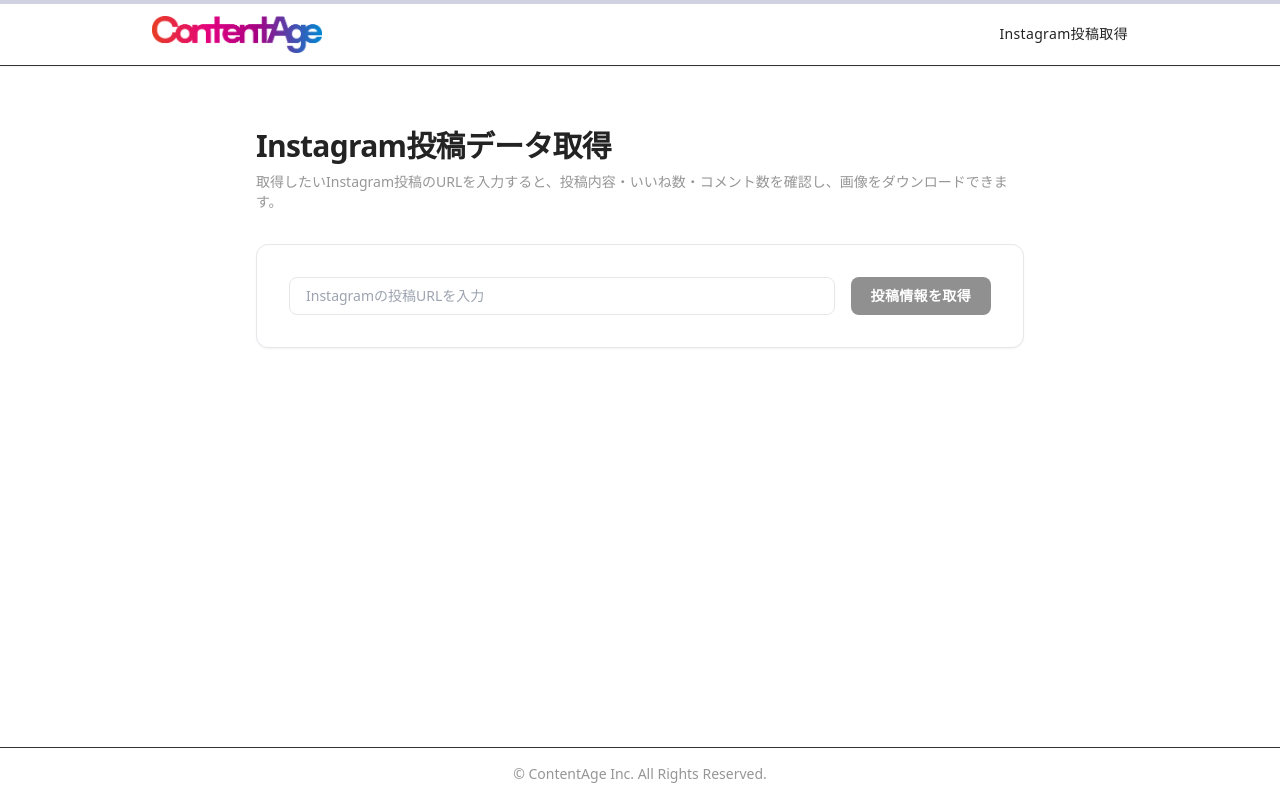
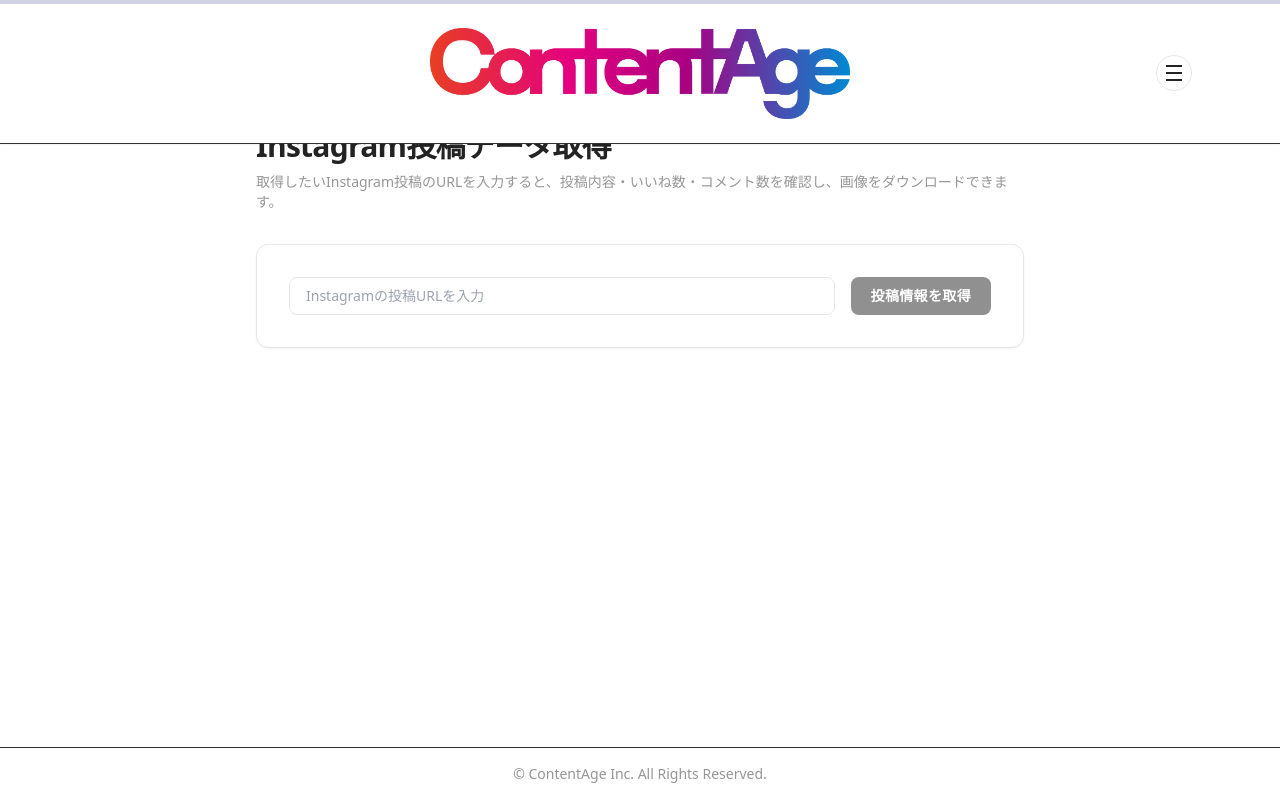
Before and after one commit to teishito/ContentAge-front, a Next.js app: page /instagram-post in a window 1280 px wide. Built offline with nearby package versions, Linux system fonts and the light colour scheme.

Commit message:
Update Header.jsx

```diff
--- a/components/Header.jsx
+++ b/components/Header.jsx
@@ -1,7 +1,10 @@
+import { useState } from "react";
 import Link from "next/link";
 import Image from "next/image";
 
 export default function Header() {
+  const [open, setOpen] = useState(false);
+
   return (
     <header className="fixed top-0 left-0 w-full z-50 bg-[var(--color-BG)] border-b border-[var(--color-BDB)] shadow-sm">
       {/* 上部グラデーションライン */}
@@ -9,26 +12,46 @@
         <div className="h-full w-full bg-[var(--color-GradLG)]" />
       </div>
 
-      <div className="max-w-5xl mx-auto flex justify-between items-center px-4 md:px-6 py-3">
-        <Link href="/" className="flex items-center gap-3">
+      <div className="relative max-w-6xl mx-auto flex items-center justify-center px-4 md:px-6 py-6">
+        {/* ロゴ（中央・大きめ） */}
+        <Link href="/" className="flex items-center justify-center">
           <Image
-            src="/ContentAge.png" // ロゴパスを環境に合わせて変更
+            src="/ContentAge.png"
             alt="ContentAge"
-            width={170}
-            height={32}
+            width={720}      // 元画像の解像度に近めでOK
+            height={144}
+            className="w-[260px] md:w-[360px] lg:w-[420px] h-auto"
             priority
           />
         </Link>
 
-        {/* 右側メニュー（必要に応じて増やせる） */}
-        <nav className="hidden md:flex items-center gap-6 text-sm tracking-wide">
+        {/* ハンバーガーメニュー（右上） */}
+        <button
+          type="button"
+          onClick={() => setOpen((v) => !v)}
+          aria-label="メニュー"
+          className="absolute right-4 md:right-6 inline-flex h-9 w-9 items-center justify-center rounded-full border border-[var(--color-BDB)]/40 bg-[var(--color-W)] hover:bg-[var(--color-BGKEY)]/40 transition"
+        >
+          <span className="sr-only">メニュー</span>
+          <div className="space-y-[5px]">
+            <span className="block h-[2px] w-4 bg-[var(--color-B)]" />
+            <span className="block h-[2px] w-4 bg-[var(--color-B)]" />
+            <span className="block h-[2px] w-4 bg-[var(--color-B)]" />
+          </div>
+        </button>
+
+        {/* ドロップダウンメニュー */}
+        {open && (
+          <nav className="absolute right-4 md:right-6 top-full mt-2 w-52 rounded-lg border border-[var(--color-BDB)]/20 bg-[var(--color-W)] shadow-lg text-sm overflow-hidden">
             <Link
               href="/instagram-post"
-            className="text-[var(--color-B)] hover:text-[var(--color-RED)] transition-colors"
+              className="block px-4 py-3 hover:bg-[var(--color-BGKEY)]/40 text-[var(--color-B)]"
+              onClick={() => setOpen(false)}
             >
               Instagram投稿取得
             </Link>
           </nav>
+        )}
       </div>
     </header>
   );
```
Lines whose indentation alone changed are shown as unchanged.
